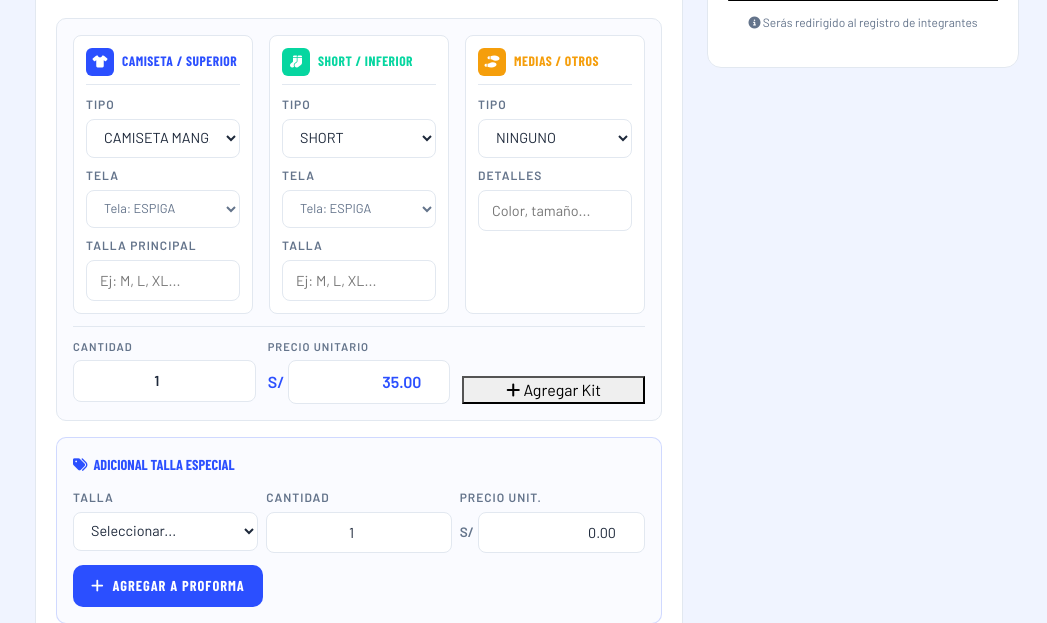
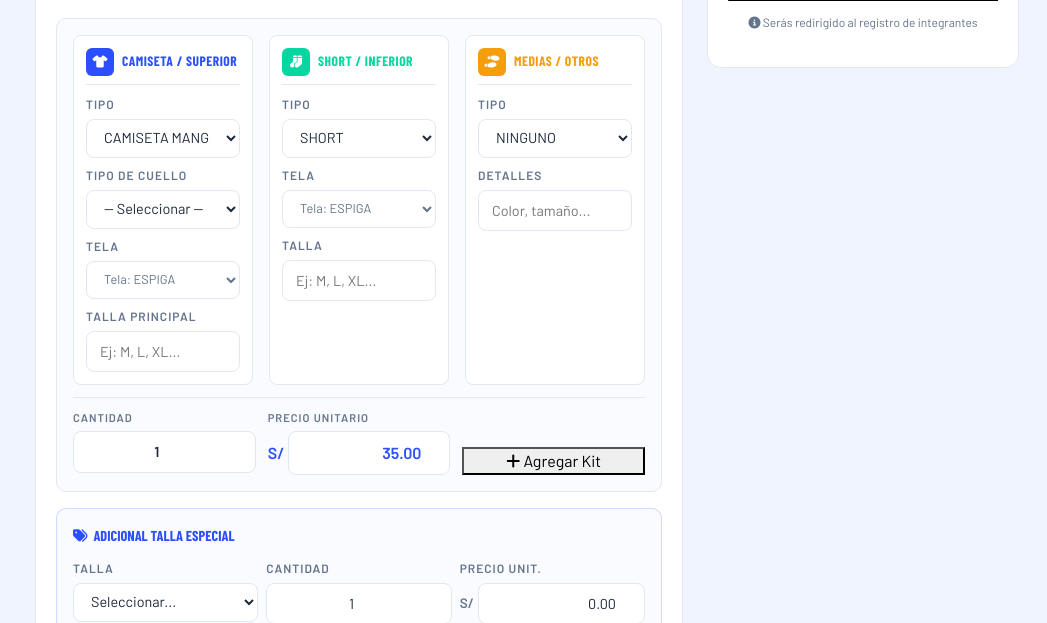
Before and after one commit to jhonrv1997/Vizengo_2, a PHP site: page /ingreso-pedido.php in a window 1280 px wide. Shown: the part 1001-1624 px from the top of the page, without its empty margins (233-1280 px from the left). Run offline with PHP 8.4, Linux system fonts and the light colour scheme; a user stored in the database is signed in; data comes from the database, SQL or seed files in the repository; some web fonts are replaced.

Commit message:
Add files via upload

```diff
--- a/ingreso-pedido.php
+++ b/ingreso-pedido.php
@@ -91,7 +91,7 @@ if ($_SERVER['REQUEST_METHOD'] === 'POST') {
                 $stmt->execute([$clienteCelular, $clienteId]);
             }
         } // Registra clientes nuevos automaticamente
-		 else {
+                 else {
             $stmt = $db->prepare("INSERT INTO clientes (nombre, celular) VALUES (?, ?)");
             $stmt->execute([$clienteNombre, $clienteCelular]);
             $clienteId = $db->lastInsertId();
@@ -142,10 +142,10 @@ if ($_SERVER['REQUEST_METHOD'] === 'POST') {
         // Insertar kits
         if (!empty($_POST['kits']) && is_array($_POST['kits'])) {
             $stmtKit = $db->prepare("INSERT INTO kits (
-                pedido_id, camiseta_tipo, camiseta_tela, camiseta_talla,
+                pedido_id, camiseta_tipo, camiseta_cuello, camiseta_tela, camiseta_talla,
                 short_tipo, short_tela, short_talla, medias_tipo, medias_detalles,
                 cantidad, precio_unitario, subtotal
-            ) VALUES (?, ?, ?, ?, ?, ?, ?, ?, ?, ?, ?, ?)");
+            ) VALUES (?, ?, ?, ?, ?, ?, ?, ?, ?, ?, ?, ?, ?)");
 
             foreach ($_POST['kits'] as $kit) {
                 $cantidad = intval($kit['cantidad'] ?? 1);
@@ -155,6 +155,7 @@ if ($_SERVER['REQUEST_METHOD'] === 'POST') {
                 $stmtKit->execute([
                     $pedidoId,
                     sanitize($kit['camiseta_tipo'] ?? ''),
+                    sanitize($kit['camiseta_cuello'] ?? ''),
                     sanitize($kit['camiseta_tela'] ?? ''),
                     sanitize($kit['camiseta_talla'] ?? ''),
                     sanitize($kit['short_tipo'] ?? ''),
@@ -217,8 +218,8 @@ if ($_SERVER['REQUEST_METHOD'] === 'POST') {
                     $rutaDestino = $uploadDir . $nombreArchivo;
 
                     if (move_uploaded_file($tmpName, $rutaDestino)) {
-					 $stmt = $db->prepare("INSERT INTO disenos_iniciales (pedido_id, imagen_path, observaciones) VALUES (?, ?, ?)");
-					 $stmt->execute([$pedidoId, 'uploads/referencias/' . $nombreArchivo, '']);
+                                         $stmt = $db->prepare("INSERT INTO disenos_iniciales (pedido_id, imagen_path, observaciones) VALUES (?, ?, ?)");
+                                         $stmt->execute([$pedidoId, 'uploads/referencias/' . $nombreArchivo, '']);
                     }
                 }
             }
@@ -485,6 +486,20 @@ $fechaHoy = str_replace(array_keys($meses), array_values($meses), $fechaHoy);
                                                 <option value="OTROS">OTROS</option>
                                             </select>
                                             <input type="text" class="field-ctrl mt-1 kit-camiseta-otros" placeholder="Especifique..." style="display:none;">
+                                        </div>
+                                        <div class="field-group" style="margin-bottom:8px;">
+                                            <label class="field-lbl">Tipo de Cuello</label>
+                                            <select class="field-ctrl kit-camiseta-cuello" onchange="toggleOtros(this)">
+                                                <option value="">-- Seleccionar --</option>
+                                                <option>Redondo</option>
+                                                <option>Redondo cruzado</option>
+                                                <option>Cuello chino</option>
+                                                <option>Cuello V</option>
+                                                <option>Cuello V cruzado</option>
+                                                <option>Cuello camisero</option>
+                                                <option value="OTROS">Otros</option>
+                                            </select>
+                                            <input type="text" class="field-ctrl mt-1 kit-camiseta-cuello-otros" placeholder="Especifique tipo de cuello..." style="display:none;">
                                         </div>
                                         <div class="field-group" style="margin-bottom:8px;">
                                             <label class="field-lbl">Tela</label>
@@ -900,6 +915,9 @@ function agregarKitPrincipal() {
     const camisetaTipo = document.querySelector('.kit-camiseta-tipo').value;
     const camisetaTela = document.querySelector('.kit-camiseta-tela').value;
     const camisetaTalla = document.querySelector('.kit-camiseta-talla').value || '-';
+    const camisetaCuello = document.querySelector('.kit-camiseta-cuello').value || '';
+    const cuelloOtrosInput = document.querySelector('.kit-camiseta-cuello-otros');
+    const camisetaCuelloTexto = (camisetaCuello === 'OTROS' && cuelloOtrosInput) ? cuelloOtrosInput.value : camisetaCuello;
 
     const shortTipo = document.querySelector('.kit-short-tipo').value;
     const shortTela = document.querySelector('.kit-short-tela').value;
@@ -910,6 +928,9 @@ function agregarKitPrincipal() {
 
     // Construir descripción
     let descripcion = camisetaTipo;
+    if (camisetaCuelloTexto) {
+        descripcion += ' (Cuello: ' + camisetaCuelloTexto + ')';
+    }
     if (shortTipo && shortTipo !== 'NINGUNO') {
         descripcion += ' + ' + shortTipo;
     }
@@ -924,6 +945,7 @@ function agregarKitPrincipal() {
         subtotal: cantidad * precio,
         kit: {
             camiseta_tipo: camisetaTipo,
+            camiseta_cuello: camisetaCuelloTexto,
             camiseta_tela: camisetaTela,
             camiseta_talla: camisetaTalla,
             short_tipo: shortTipo,
@@ -1242,7 +1264,7 @@ document.getElementById('formPedido').addEventListener('submit', function(e) {
         return false;
     }
 
-	// Validar que el adelanto sea mayor a 0
+        // Validar que el adelanto sea mayor a 0
 const adelantoInput = document.getElementById('adelantoInputDisplay');
 const adelantoValue = parseFloat(adelantoInput.value) || 0;
 if (adelantoValue <= 0 || adelantoInput.value.trim() === '') {
```
